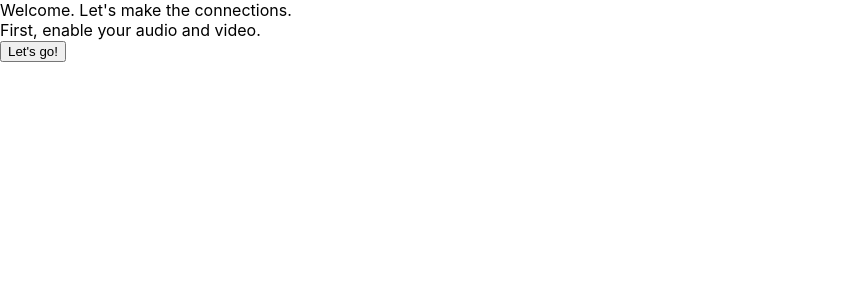
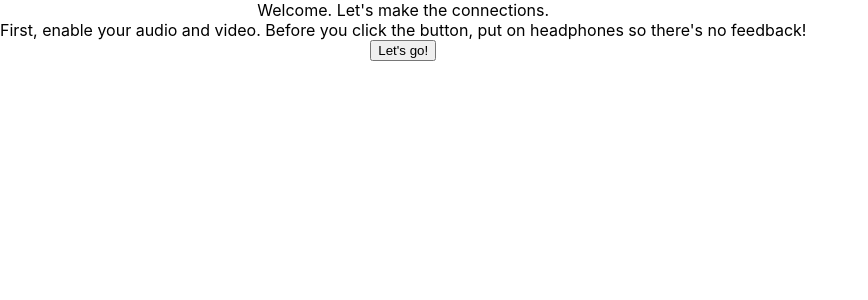
Before and after one commit to imaus10/cascade, a React (Create React App) app: page / in a window 1280 px wide. Shown: the top 300 px of the page, without its empty margins (0-868 px from the left). Built offline with nearby package versions, Linux system fonts and the light colour scheme.

Commit message:
Add IO settings pane

```diff
--- a/src/components/App.css
+++ b/src/components/App.css
@@ -1,3 +1,3 @@
-form label > textarea {
+label > * {
     display: block;
 }
--- a/src/components/AudioVideoSetup.jsx
+++ b/src/components/AudioVideoSetup.jsx
@@ -1,28 +1,30 @@
-import React, { useContext } from 'react';
-import { Context } from './Store';
+import React, { useState } from 'react';
+import InputOutputSelect from './InputOutputSelect';
 
 const AudioVideoSetup = () => {
-    const [, dispatch] = useContext(Context);
+    const [showWelcome, setShowWelcome] = useState(true);
 
-    // TODO: allow choice of audio/video input
-    const getPermission = () => {
-        // Ask for webcam/microphone permission
-        navigator.mediaDevices.getUserMedia({
-            audio : true,
-            video : true
-        }).then((stream) => {
-            dispatch({
-                type : 'MY_STREAM_SET',
-                stream
-            });
-        });
+    const welcomeMessage = <>
+        <div>Welcome. Let's make the connections.</div>
+        <div>First, enable your audio and video. Before you click the button, put on headphones so there's no feedback!</div>
+        <button onClick={() => setShowWelcome(false)}>
+            Let's go!
+        </button>
+    </>;
+
+    const style = {
+        alignItems    : 'center',
+        display       : 'flex',
+        flexDirection : showWelcome ? 'column' : 'row'
     };
 
-    return <section>
-        <div>Welcome. Let's make the connections.</div>
-        <div>First, enable your audio and video.</div>
-        <button onClick={getPermission}>Let's go!</button>
-    </section>
+    return (
+        <section style={style}>
+            { showWelcome ?
+                welcomeMessage :
+                <InputOutputSelect /> }
+        </section>
+    );
 };
 
 export default AudioVideoSetup;
--- a/src/components/GreenRoom.css
+++ b/src/components/GreenRoom.css
@@ -1,3 +1,8 @@
+.my-stream {
+    display: flex;
+    flex-direction: column;
+}
+
 .videos {
     display: flex;
 }
--- a/src/components/GreenRoom.jsx
+++ b/src/components/GreenRoom.jsx
@@ -12,9 +12,10 @@ const GreenRoom = () => {
 
     return <>
         <div className="videos">
-            { myStream ?
-                <VideoSquare muted stream={myStream} /> :
-                <AudioVideoSetup /> }
+            <div className="my-stream">
+                { myStream && <VideoSquare isMe stream={myStream} /> }
+                <AudioVideoSetup />
+            </div>
             { Object.entries(streams).map(([id, stream]) => {
                 return <VideoSquare key={id} stream={stream} />;
             }) }
--- /dev/null
+++ b/src/components/InputOutputSelect.jsx
@@ -0,0 +1,103 @@
+import React, { useContext, useEffect, useState } from 'react';
+import { Context } from './Store';
+import { replacePeerStreams } from '../state/events';
+
+const InputOutputSelect = () => {
+    const [state, dispatch] = useContext(Context);
+    const { myStream, peers, videoElement } = state;
+    const [devices, setDevices] = useState([]);
+    const [showSetup, setShowSetup] = useState(true);
+    const [audioInput, setAudioInput] = useState(null);
+    const [audioOutput, setAudioOutput] = useState(null);
+    const [videoInput, setVideoInput] = useState(null);
+
+    const setStream = async () => {
+        if (myStream) {
+            myStream.getTracks().forEach((track) => track.stop());
+        }
+        const stream = await navigator.mediaDevices.getUserMedia({
+            audio : {
+                deviceId : audioInput && {
+                    exact : audioInput
+                }
+            },
+            video : {
+                deviceId : videoInput && {
+                    exact : videoInput
+                }
+            }
+        });
+        dispatch({
+            type : 'MY_STREAM_SET',
+            stream
+        });
+        replacePeerStreams(peers, myStream, stream);
+    };
+
+    useEffect(() => {
+        const findDevices = async () => {
+            const deviceList = await navigator.mediaDevices.enumerateDevices();
+            setDevices(deviceList);
+        };
+        findDevices();
+    }, []);
+
+    useEffect(() => {
+        // Called on the first render
+        // (and any time audioInput or videoInput change)
+        setStream();
+    }, [audioInput, videoInput]);
+
+    useEffect(() => {
+        if (videoElement && audioOutput) {
+            console.log('what are you sinking about?');
+            videoElement.setSinkId(audioOutput);
+        }
+    }, [audioOutput, videoElement]);
+
+    const kinds = ['audioinput', 'audiooutput', 'videoinput'];
+    const kindLabels = ['Audio Input', 'Audio Output', 'Video Input'];
+    const selectedDevices = [
+        [audioInput, setAudioInput],
+        [audioOutput, setAudioOutput],
+        [videoInput, setVideoInput]
+    ];
+    // Sort the available devices into the three buckets
+    const devicesSorted = devices.reduce((accumulator, device) => {
+        const { deviceId, kind } = device;
+        const index = kinds.indexOf(kind);
+        return [
+            ...accumulator.slice(0, index),
+            {
+                ...accumulator[index],
+                [deviceId] : device,
+            },
+            ...accumulator.slice(index + 1)
+        ]
+    }, [{}, {}, {}]);
+
+    return showSetup ? <>
+        { devicesSorted.map((deviceMap, index) => {
+            const label = kindLabels[index];
+            const [selectedDeviceId, setSelectedDeviceId] = selectedDevices[index];
+            return (
+                <label key={label}>
+                    {label}
+                    <select
+                        onChange={(event) => setSelectedDeviceId(event.target.value)}
+                        value={selectedDeviceId || 'default'}
+                    >
+                        { Object.values(deviceMap).map(({ deviceId, label }) => (
+                            <option key={deviceId} value={deviceId}>{label}</option>
+                        )) }
+                    </select>
+                </label>
+            );
+        }) }
+        <button onClick={() => setShowSetup(false)}>x</button>
+    </> : (
+        <button onClick={() => setShowSetup(true)}>Audio/Video settings</button>
+    );
+};
+
+export default InputOutputSelect;
--- a/src/state/events.js
+++ b/src/state/events.js
@@ -120,3 +120,10 @@ export function addRelayListeners(peer, state, dispatch) {
         }
     });
 }
+
+export function replacePeerStreams(peers, oldStream, newStream) {
+    Object.values(peers).forEach((peer) => {
+        peer.removeStream(oldStream)
+        peer.addStream(newStream);
+    });
+}
```
